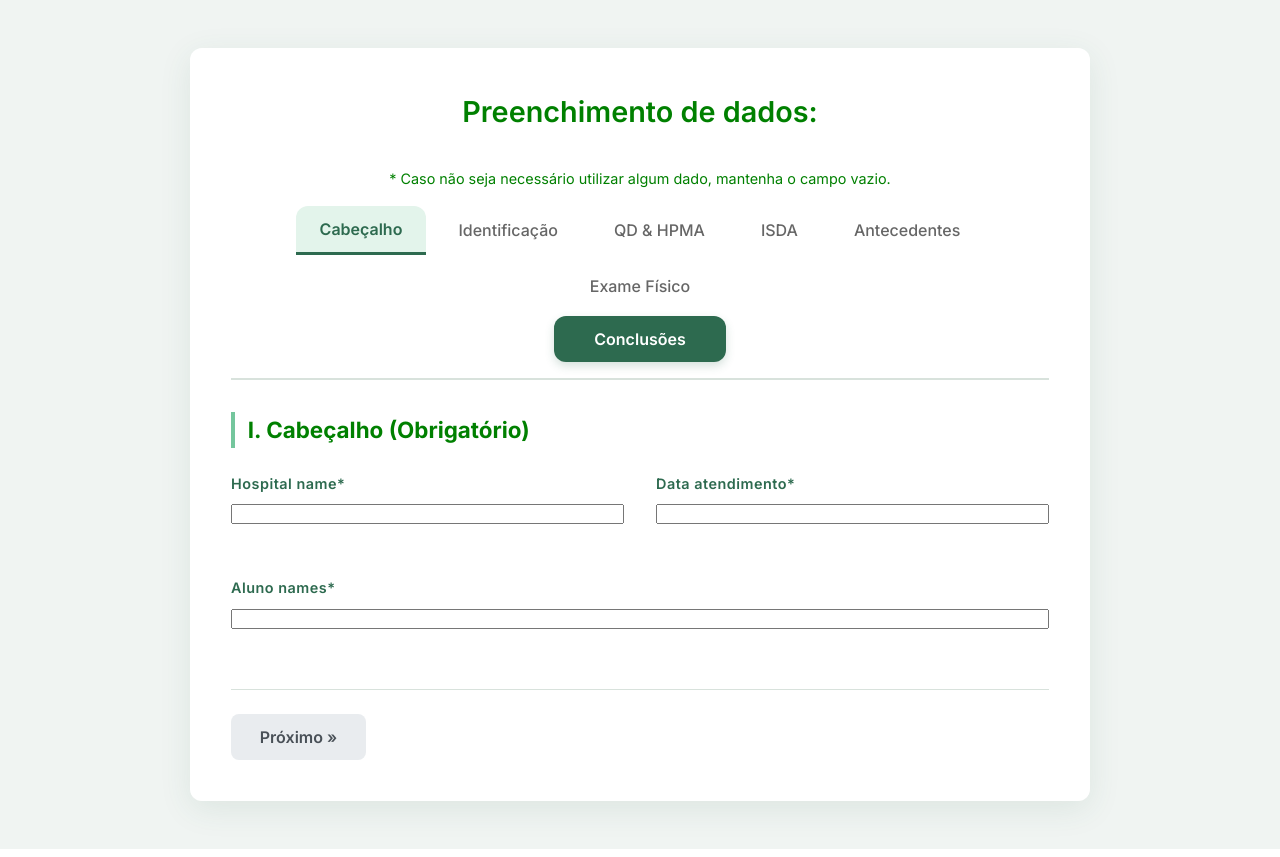
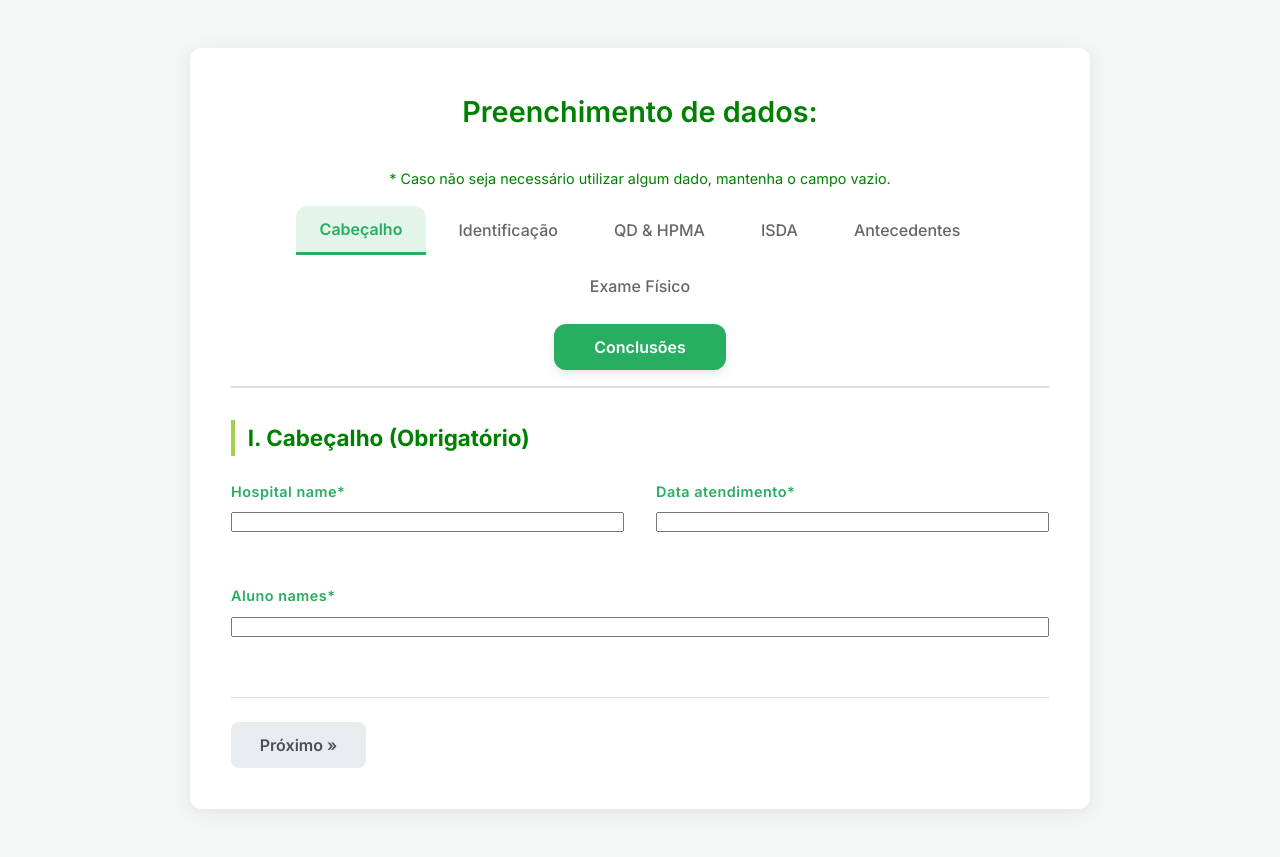
Before and after one commit to GuiVasconcellos/Anamnese_Project, a Django app: template generator/templates/generator/home.html in a window 1280 px wide. Shown: the part 60-917 px from the top of the page. Run offline with Django 5.2, Linux system fonts and the light colour scheme; the template is opened without the code that fills it, so the values that code supplies are empty, except form fields; tables that the repository leaves empty hold one stand-in row (values such as "Sample post"); form fields are guessed from the names that the template uses.

Commit message:
verde e botoes

```diff
--- a/anamnese_project/static/css/style.css
+++ b/anamnese_project/static/css/style.css
@@ -1,15 +1,15 @@
 :root {
-    --primary-color: #2D6A4F;
-    /* Deep green */
-    --secondary-color: #40916C;
-    --accent-color: #74C69D;
-    --bg-color: #F0F4F2;
-    --text-color: #1B4332;
-    --border-color: #D8E2DC;
+    --primary-color: #27ae60;
+    /* Vibrant green matching 'green' */
+    --secondary-color: #2ecc71;
+    --accent-color: #a2d149;
+    --bg-color: #f4f7f6;
+    --text-color: #2c3e50;
+    --border-color: #dcdde1;
     --white: #fff;
     --font-family: 'Inter', sans-serif;
     --border-radius: 12px;
-    --shadow: 0 8px 32px rgba(45, 106, 79, 0.1);
+    --shadow: 0 4px 20px rgba(0, 0, 0, 0.08);
 }
 
 * {
@@ -131,7 +131,7 @@ button {
 
 .tab-link:hover {
     color: var(--primary-color);
-    background: rgba(116, 198, 157, 0.1);
+    background: rgba(46, 204, 113, 0.1);
     transform: translateY(-2px);
     box-shadow: 0 4px 8px rgba(0, 0, 0, 0.1);
 }
@@ -256,16 +256,18 @@ textarea.form-control {
     justify-content: center;
 }
 
+.btn:hover {
+    transform: translateY(-2px);
+    box-shadow: 0 6px 12px rgba(0, 0, 0, 0.15);
+}
+
 .btn-primary {
     background-color: var(--primary-color);
     color: var(--white);
-    box-shadow: 0 4px 6px rgba(45, 106, 79, 0.2);
 }
 
 .btn-primary:hover {
     background-color: var(--secondary-color);
-    transform: translateY(-2px);
-    box-shadow: 0 6px 12px rgba(45, 106, 79, 0.3);
 }
 
 .btn-secondary {
@@ -293,18 +295,18 @@ textarea.form-control {
     border: none;
     border-radius: var(--border-radius);
     padding: 0.8rem 2.5rem;
-    box-shadow: 0 4px 10px rgba(45, 106, 79, 0.2);
+    box-shadow: 0 4px 10px rgba(0, 0, 0, 0.1);
     transition: all 0.3s ease;
 }
 
 .btn-conclusoes:hover {
     background-color: var(--secondary-color);
     transform: translateY(-2px);
-    box-shadow: 0 6px 12px rgba(45, 106, 79, 0.3);
+    box-shadow: 0 6px 12px rgba(0, 0, 0, 0.2);
 }
 
 .btn-conclusoes.active {
-    background-color: #1B4332;
-    /* Even darker green for active */
+    background-color: #1b5e20;
+    /* Darker vibrant green */
     border: 2px solid var(--accent-color);
 }
--- a/generator/templates/generator/home.html
+++ b/generator/templates/generator/home.html
@@ -14,7 +14,7 @@
         <div
             style="display: flex; flex-direction: column; align-items: center; width: 100%; border-bottom: 2px solid var(--border-color); margin-bottom: 2rem; padding-bottom: 1rem;">
             <div class="tabs"
-                style="display: flex; justify-content: center; flex-wrap: wrap; gap: 0.5rem; margin-bottom: 0.5rem; border-bottom: none; padding-bottom: 0; overflow: hidden;">
+                style="display: flex; justify-content: center; flex-wrap: wrap; gap: 0.5rem; margin-bottom: 1rem; border-bottom: none; padding-bottom: 0; width: 100%;">
                 <button type="button" class="tab-link active"
                     onclick="openTab(event, 'tab-cabecalho')">Cabeçalho</button>
                 <button type="button" class="tab-link"
@@ -25,7 +25,7 @@
                     onclick="openTab(event, 'tab-antecedentes')">Antecedentes</button>
                 <button type="button" class="tab-link" onclick="openTab(event, 'tab-examefisico')">Exame Físico</button>
             </div>
-            <div class="tabs-secondary" style="display: flex; justify-content: center; width: 100%;">
+            <div class="tabs-conclusao" style="display: flex; justify-content: center; width: 100%;">
                 <button type="button" class="tab-link btn-conclusoes"
                     onclick="openTab(event, 'tab-conclusao')">Conclusões</button>
             </div>
```
